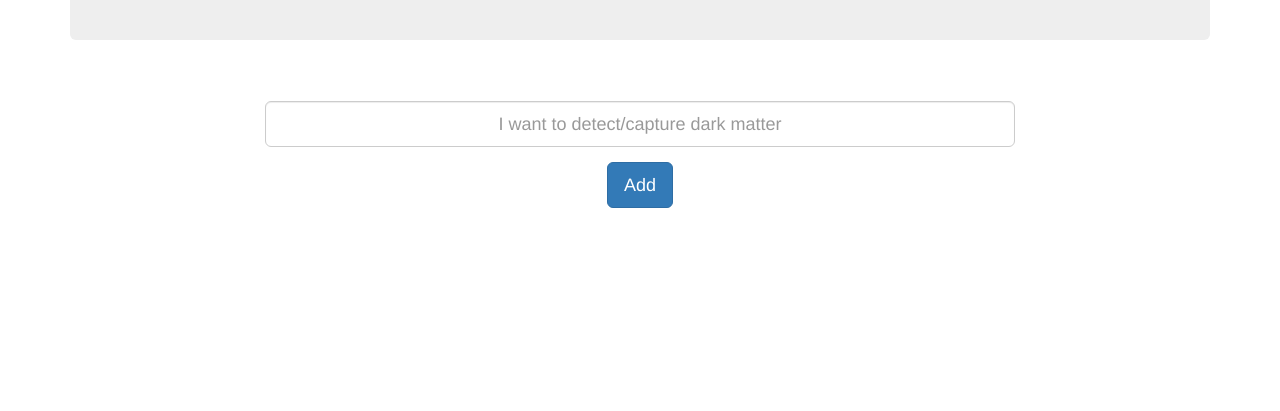
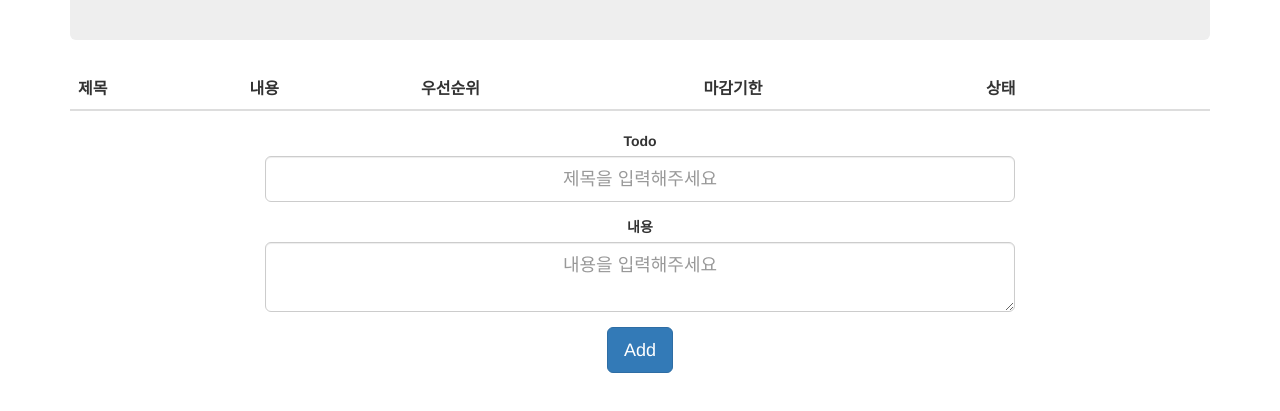
Before and after one commit to Kimhye0/TodoList, a website: page public/index.html in a window 1280 px wide. Shown: the part 205-616 px from the top of the page. Drawn offline with nearby package versions, Linux system fonts and the light colour scheme.

Commit message:
refs #2 index 입력 폼 변경

```diff
--- a/models/todo.js
+++ b/models/todo.js
@@ -4,5 +4,6 @@ module.exports = mongoose.model('Todo',{
     title : String,
     text : String,
     priority : Number,
-    deadline : Date
+    deadline : Date,
+    done : false
 });
--- a/public/index.html
+++ b/public/index.html
@@ -5,7 +5,7 @@
     <meta charset="utf-8">
     <meta name="viewport" content="width=device-width, initial-scale=1"><!-- Optimize mobile viewport -->
 
-    <title>Node/Angular Todo App</title>
+    <title>Todo App</title>
 
     <!-- SCROLLS -->
     <link rel="stylesheet" href="//netdna.bootstrapcdn.com/bootstrap/3.0.0/css/bootstrap.min.css"><!-- load bootstrap -->
@@ -30,28 +30,44 @@
             <h1>Todo List <span class="label label-info"></span></h1>
         </div>
 
-        <!-- TODO LIST -->
-        <div id="todo-list" class="row">
-            <div class="col-sm-4 col-sm-offset-4">
-
-                <!-- LOOP OVER THE TODOS IN $scope.todos -->
-                <div class="checkbox" ng-repeat="todo in todos">
-                    <label>
-                        <input type="checkbox" ng-click="deleteTodo(todo._id)"> {{ todo.text }}
-                    </label>
-                </div>
-
-            </div>
-        </div>
+        <table class="table table-striped">
+            <thead>
+                <tr>
+                    <th>제목</th>
+                    <th>내용</th>
+                    <th>우선순위</th>
+                    <th>마감기한</th>
+                    <th>상태</th>
+                    <th>
+                        <!-- Empty for delete button -->
+                    </th>
+                </tr>
+            </thead>
+            <tbody>
+                <tr ng-repeat="todo in todos">
+                    <td>{{ todo.title }}</td>
+                    <td>{{ todo.text }}</td>
+                    <td>{{ todo.priority }}</td>
+                    <td>{{ todo.deadline }}</td>
+                    <td>{{ todo.done }}</td>
+                    <td>
+                        <span class="glyphicon glyphicon-remove" ng-click="deleteTodo(todo._id)"></span>
+                    </td>
+                </tr>
+            </tbody>
+        </table>
 
         <!-- FORM TO CREATE TODOS -->
         <div id="todo-form" class="row">
             <div class="col-sm-8 col-sm-offset-2 text-center">
                 <form>
                     <div class="form-group">
-
-                        <!-- BIND THIS VALUE TO formData.text IN ANGULAR -->
-                        <input type="text" class="form-control input-lg text-center" placeholder="I want to detect/capture dark matter" ng-model="formData.text">
+                        <label class="control-label" for="name">Todo</label>
+                        <input type="text" class="form-control input-lg text-center" placeholder="제목을 입력해주세요" ng-model="formData.title">
+                    </div>
+                    <div class="form-group">
+                        <label class="control-label" for="description">내용</label>
+                        <textarea class="form-control input-lg text-center" placeholder="내용을 입력해주세요" ng-model="formData.text"></textarea>
                     </div>
 
                     <!-- createToDo() WILL CREATE NEW TODOS -->
@@ -64,3 +80,18 @@
 
 </body>
 </html>
+
+<!-- TODO LIST -->
+
+<!-- <div id="todo-list" class="row">
+    <div class="col-sm-4 col-sm-offset-4"> -->
+
+        <!-- LOOP OVER THE TODOS IN $scope.todos -->
+        <!-- <div class="checkbox" ng-repeat="todo in todos">
+            <label>
+                <input type="checkbox" ng-click="deleteTodo(todo._id)"> {{ todo.text }}
+            </label>
+        </div>
+
+    </div>
+</div> -->
```
